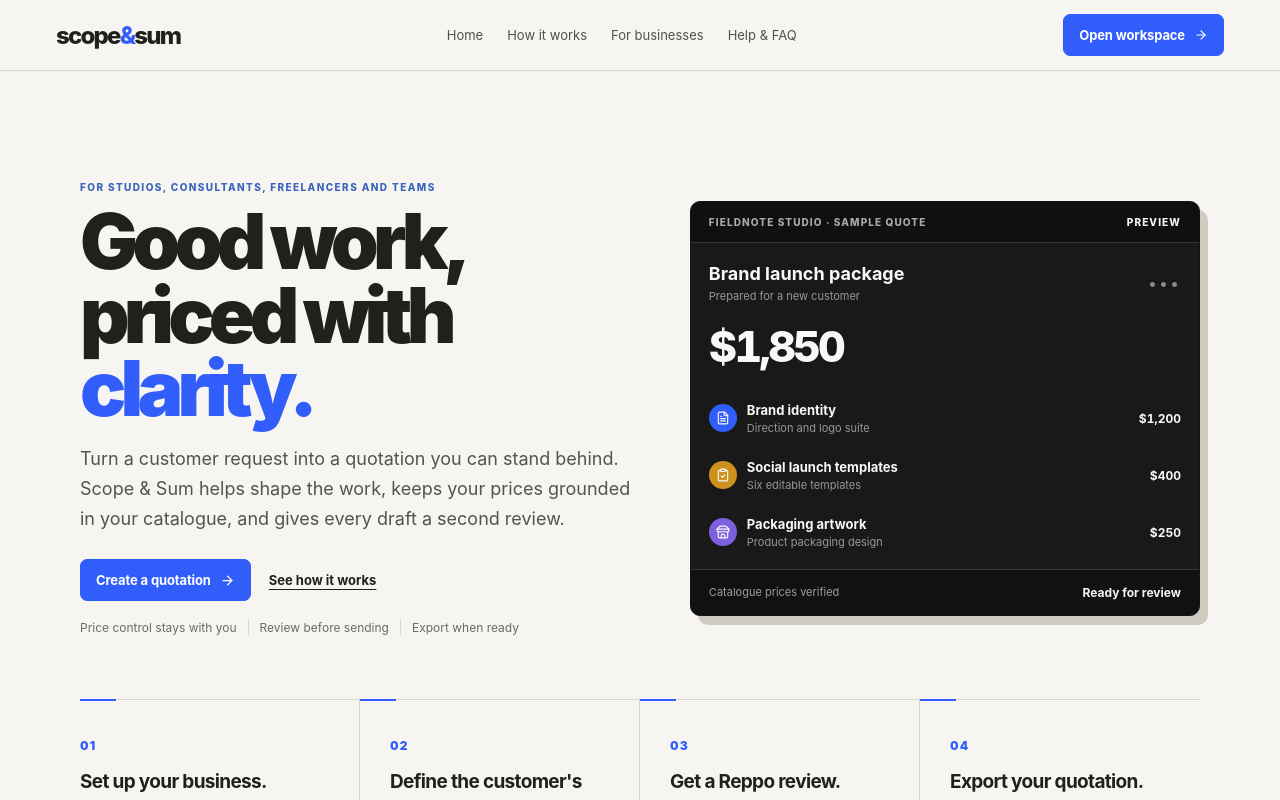
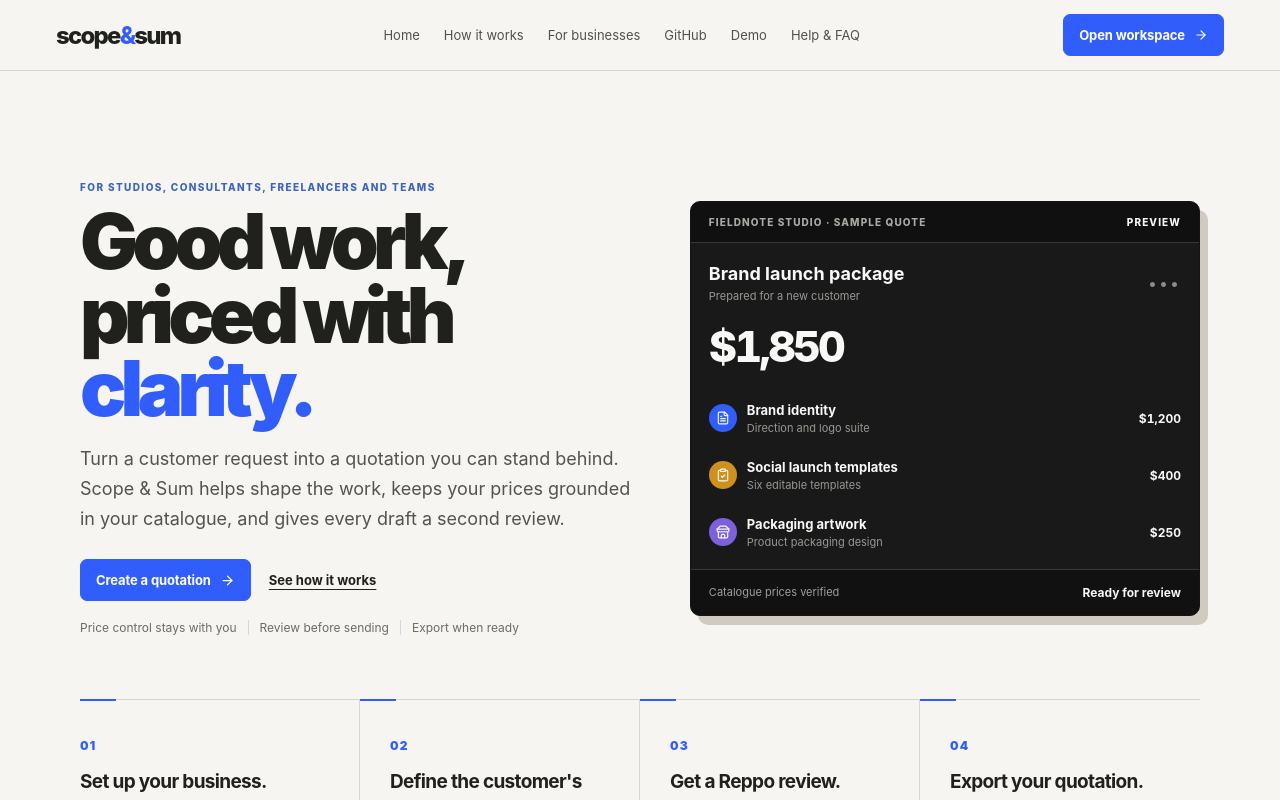
Before and after one commit to fawazfff/scope-and-sum, a React (Vite) app: page / in a window 1280 px wide. Shown: the top 800 px of the page. Built offline with nearby package versions, Linux system fonts and the light colour scheme; a web font is replaced by a local one.

Commit message:
Add GitHub and demo to top navigation

```diff
--- a/src/App.jsx
+++ b/src/App.jsx
@@ -19,10 +19,10 @@ function Landing({onEnter,onHelp}){
  <a className="ss-skip" href="#ss-main">Skip to content</a>
  <header className="ss-split-nav">
   <button className="ss-split-brand" onClick={onEnter}>scope<span>&</span>sum</button>
-  <nav aria-label="Primary navigation"><a href="#ss-main">Home</a><a href="#ss-how">How it works</a><a href="#ss-business">For businesses</a><button onClick={onHelp}>Help & FAQ</button></nav>
+  <nav aria-label="Primary navigation"><a href="#ss-main">Home</a><a href="#ss-how">How it works</a><a href="#ss-business">For businesses</a><a href="https://github.com/fawazfff/scope-and-sum" target="_blank" rel="noreferrer">GitHub</a><a href="https://x.com/fawaztechyt_/status/2122084210580320681" target="_blank" rel="noreferrer">Demo</a><button onClick={onHelp}>Help & FAQ</button></nav>
   <button className="ss-primary" onClick={onEnter}>Open workspace <ArrowRight size={14}/></button>
   <button className="ss-menu-toggle" aria-label={menuOpen?"Close menu":"Open menu"} aria-expanded={menuOpen} onClick={()=>setMenuOpen(v=>!v)}>{menuOpen?<X size={19}/>:<Menu size={19}/>}</button>
-  {menuOpen&&<nav className="ss-mobile-nav"><a href="#ss-main" onClick={()=>setMenuOpen(false)}>Home</a><a href="#ss-how" onClick={()=>setMenuOpen(false)}>How it works</a><a href="#ss-business" onClick={()=>setMenuOpen(false)}>For businesses</a><button onClick={()=>{setMenuOpen(false);onHelp()}}>Help & FAQ</button></nav>}
+  {menuOpen&&<nav className="ss-mobile-nav"><a href="#ss-main" onClick={()=>setMenuOpen(false)}>Home</a><a href="#ss-how" onClick={()=>setMenuOpen(false)}>How it works</a><a href="#ss-business" onClick={()=>setMenuOpen(false)}>For businesses</a><a href="https://github.com/fawazfff/scope-and-sum" target="_blank" rel="noreferrer">GitHub</a><a href="https://x.com/fawaztechyt_/status/2122084210580320681" target="_blank" rel="noreferrer">Demo</a><button onClick={()=>{setMenuOpen(false);onHelp()}}>Help & FAQ</button></nav>}
  </header>
  <main id="ss-main" className="ss-home-editorial">
   <section className="ss-home-intro">
```
